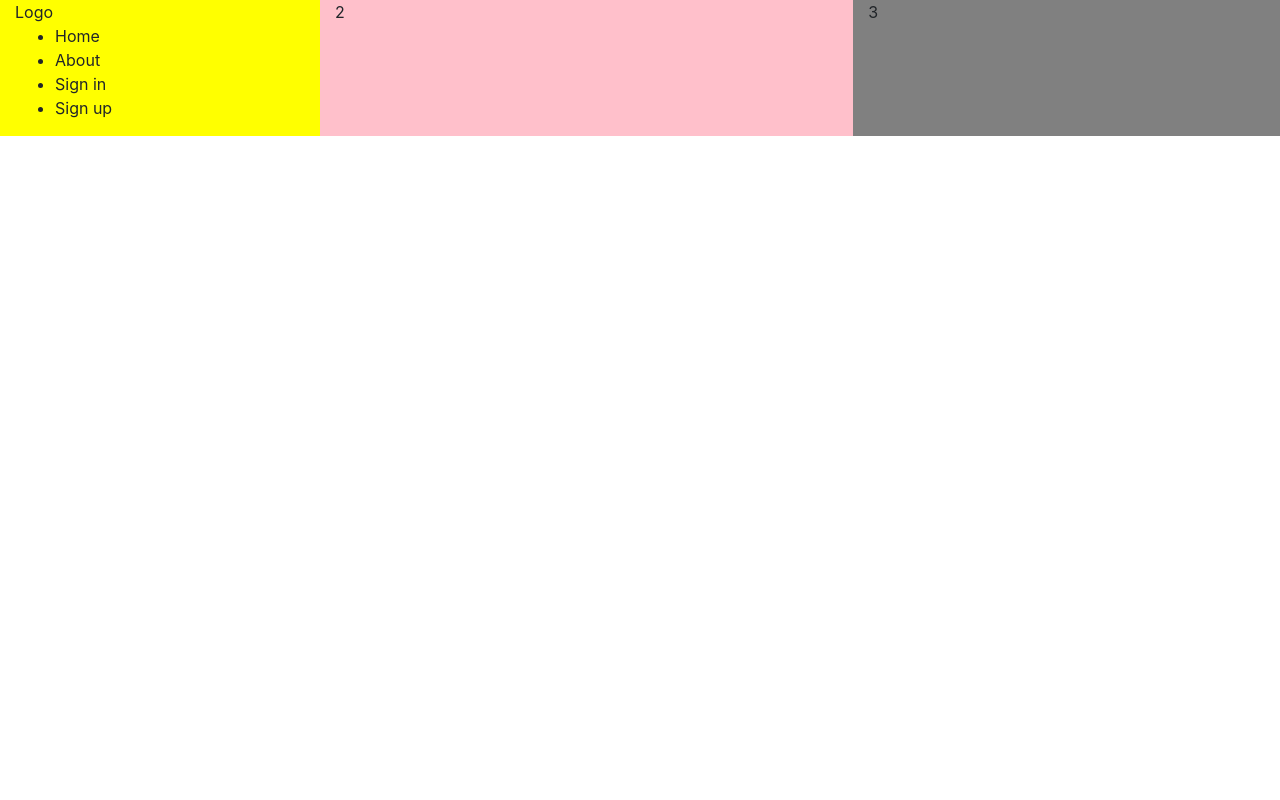
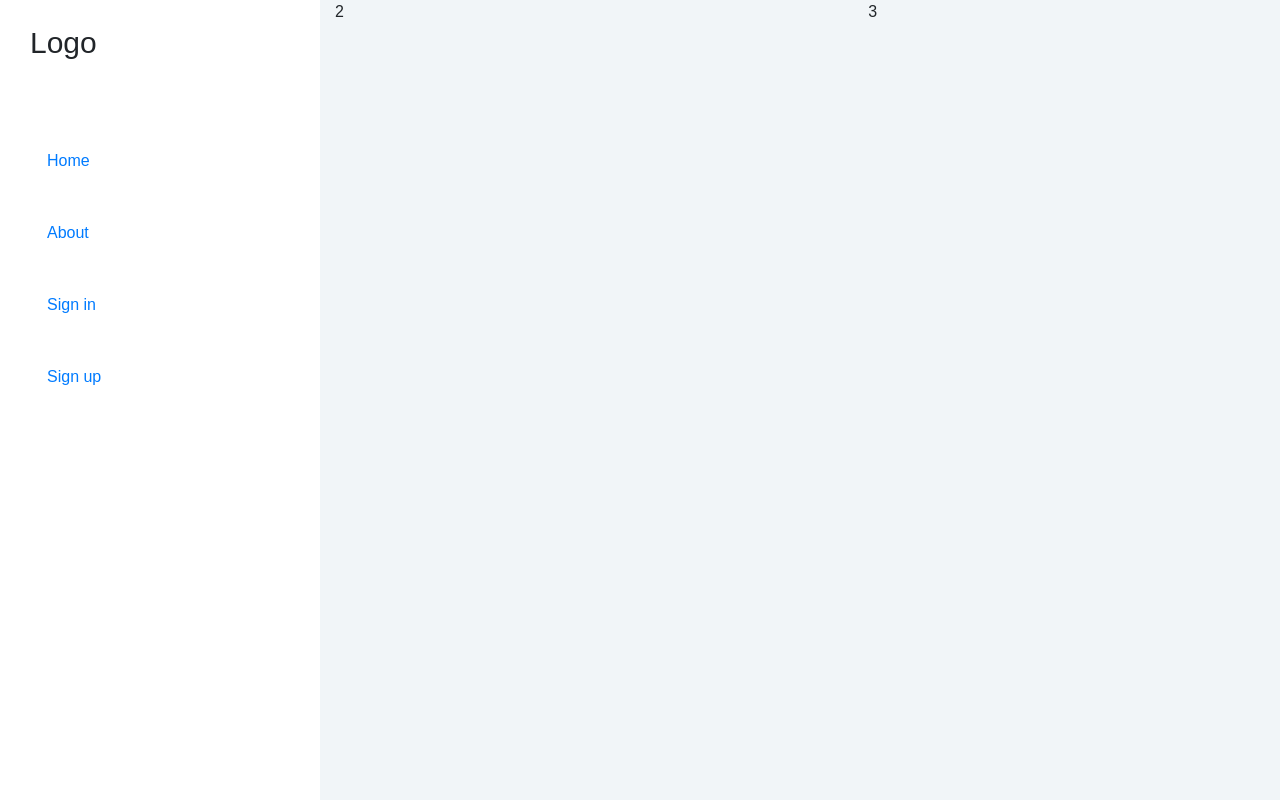
Before and after one commit to hashim222/p5-coding-library, a React (Create React App) app: page / in a window 1280 px wide. Built offline with nearby package versions, Linux system fonts and the light colour scheme.

Commit message:
Created custom side navbar

```diff
--- a/public/index.html
+++ b/public/index.html
@@ -25,6 +25,14 @@
       href="%PUBLIC_URL%/manifest.json"
       crossorigin="use-credentials"
     />
+    <!--Font Awesome CDN-->
+    <link
+      rel="stylesheet"
+      href="https://cdnjs.cloudflare.com/ajax/libs/font-awesome/6.2.1/css/all.min.css"
+      integrity="sha512-MV7K8+y+gLIBoVD59lQIYicR65iaqukzvf/nwasF0nqhPay5w/9lJmVM2hMDcnK1OnMGCdVK+iQrJ7lzPJQd1w=="
+      crossorigin="anonymous"
+      referrerpolicy="no-referrer"
+    />
     <!--
       Notice the use of %PUBLIC_URL% in the tags above.
       It will be replaced with the URL of the `public` folder during the build.
--- a/src/App.js
+++ b/src/App.js
@@ -1,20 +1,20 @@
 import { Container, Row, Col } from "react-bootstrap";
-import NavBar from "./components/NavBar";
+import styles from "./App.module.css";
+import SideNavBar from "./components/NavBar";
 
 function App() {
   return (
-    <div className="App">
+    <div className={styles.App}>
       <Container fluid>
         <Row>
-          <Col lg={3} style={{ backgroundColor: "yellow" }}>
-            <NavBar />
+          <Col
+            lg={3}
+            className={`${styles.NavBarBgColor} d-none d-lg-block`}
+          >
+            <SideNavBar />
           </Col>
-          <Col lg={5} style={{ backgroundColor: "pink" }}>
-            2
-          </Col>
-          <Col lg={4} style={{ backgroundColor: "grey" }}>
-            3
-          </Col>
+          <Col lg={5}>2</Col>
+          <Col lg={4}>3</Col>
         </Row>
       </Container>
     </div>
--- a/src/App.module.css
+++ b/src/App.module.css
@@ -0,0 +1,9 @@
+.App {
+  font-family: "DM Sans", sans-serif;
+  background-color: #f1f5f8;
+  min-height: 100vh;
+}
+
+.NavBarBgColor {
+  background-color: #ffffff;
+}
--- a/src/components/NavBar.js
+++ b/src/components/NavBar.js
@@ -1,19 +1,27 @@
-import React from 'react'
+import React from "react";
+import { Nav } from "react-bootstrap";
+import styles from "../styles/SideNavBar.module.css";
 
-const NavBar = () => {
+const SideNavBar = () => {
   return (
-    <div>
-      <div>
-        Logo
-      </div>
-      <ul>
-        <li>Home</li>
-        <li>About</li>
-        <li>Sign in</li>
-        <li>Sign up</li>
-      </ul>
+    <div className={`${styles.SideNavbarHeight}`}>
+      <div className={styles.SiteLogo}>Logo</div>
+      <Nav defaultActiveKey="/home" className={`${styles.NavLinkHeader} flex-column`}>
+        <Nav.Link href="/home">
+          <div>Home</div>
+        </Nav.Link>
+        <Nav.Link eventKey="link-1">
+          <div>About</div>
+        </Nav.Link>
+        <Nav.Link eventKey="link-2">
+          <div>Sign in</div>
+        </Nav.Link>
+        <Nav.Link eventKey="link-3">
+          <div>Sign up</div>
+        </Nav.Link>
+      </Nav>
     </div>
-  )
-}
+  );
+};
 
-export default NavBar
+export default SideNavBar;
--- /dev/null
+++ b/src/styles/SideNavBar.module.css
@@ -0,0 +1,14 @@
+.SideNavbarHeight {
+  min-height: 100vh;
+}
+
+.SiteLogo {
+  padding: 20px 15px 20px 15px;
+  margin-bottom: 40px;
+  font-size: 30px;
+}
+
+.NavLinkHeader div {
+  padding: 8px;
+  margin: 8px;
+}
```
Also changed, not shown: src/styles/NavBar.module.css (deleted).
